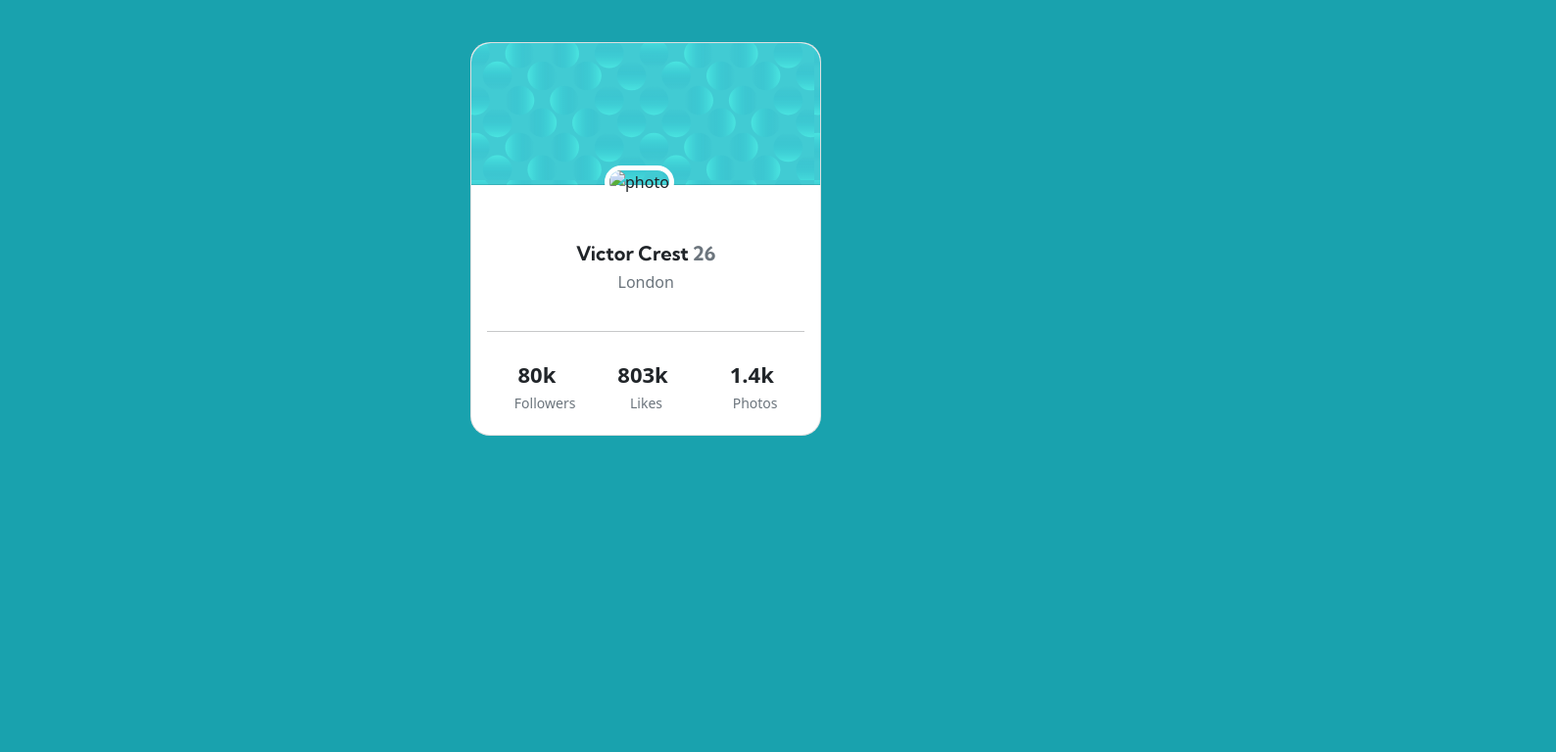
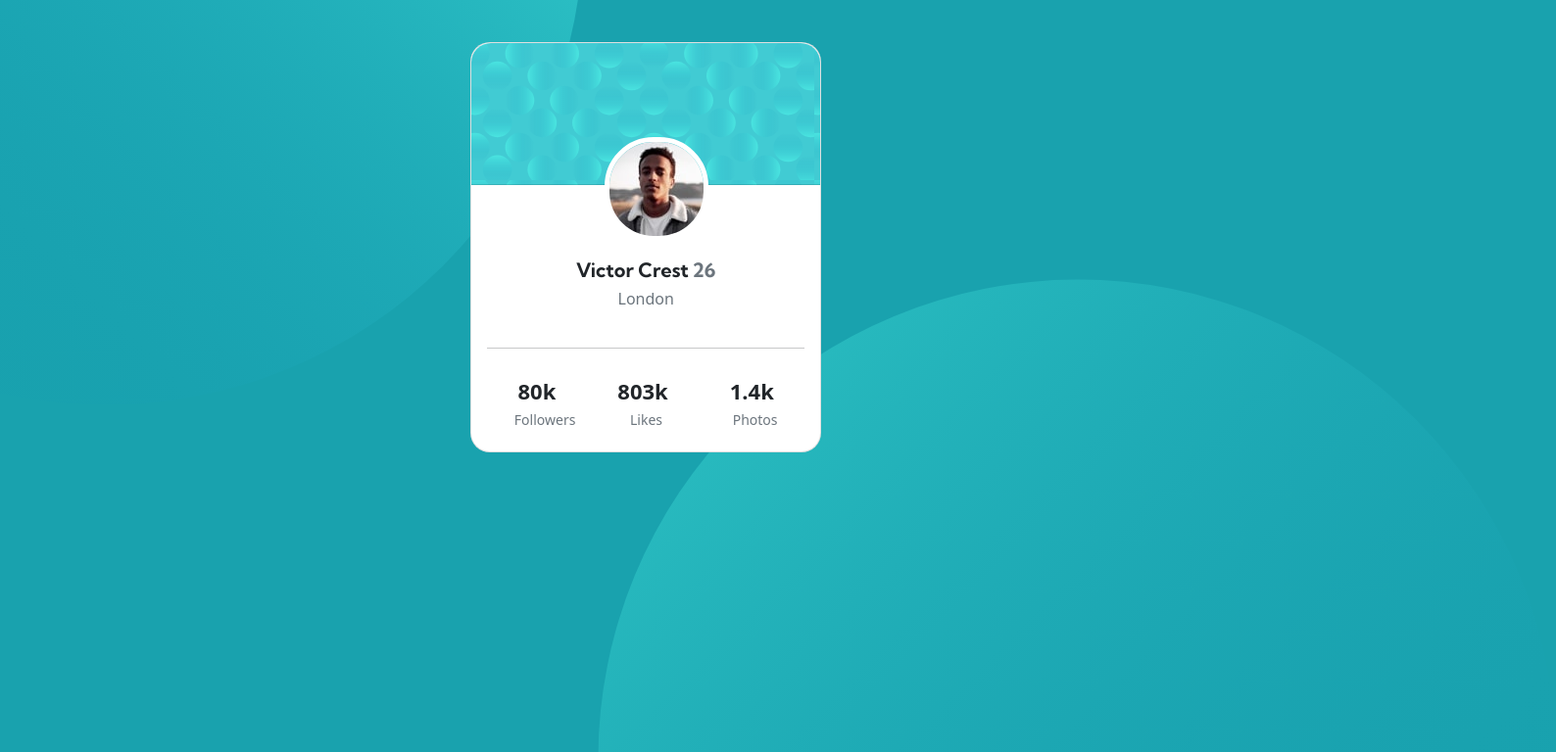
Before and after one commit to vijayarajan2244/Desktop-Profile-card, a plain HTML site: page index.html in a window 1280 px wide. Shown: the part 117-885 px from the top of the page at 98% size, 1588 px wide, since content can reach past the window. Before the commit the page ends 800 px from the top, so only its background shows below. Drawn offline with nearby package versions, Linux system fonts and the light colour scheme; files whose address does not match are found by name.

Commit message:
Replace file location for all images

```diff
--- a/index.html
+++ b/index.html
@@ -28,8 +28,8 @@
   <div class="main">
     <!--Circle-->
     <div class="design">
-         <img class="d1" src="/profile-card-component-main/images/bg-pattern-top.svg" alt="">
-         <img class="d2" src="/profile-card-component-main/images/bg-pattern-bottom.svg" alt="">
+         <img class="d1" src="/images/bg-pattern-top.svg" alt="">
+         <img class="d2" src="/images/bg-pattern-bottom.svg" alt="">
       </div>
 
       <!--Card-->
@@ -40,7 +40,7 @@
         </div>
         <!--Card body-->
       <div class="card-body photo">
-        <img src="/profile-card-component-main/images/image-victor.jpg" alt="photo">
+        <img src="/images/image-victor.jpg" alt="photo">
 
           <h5 class="name">Victor Crest<span class="text-secondary ms-1">26</span></h5>
           <h6 class="text-secondary city">London</h6>
```
